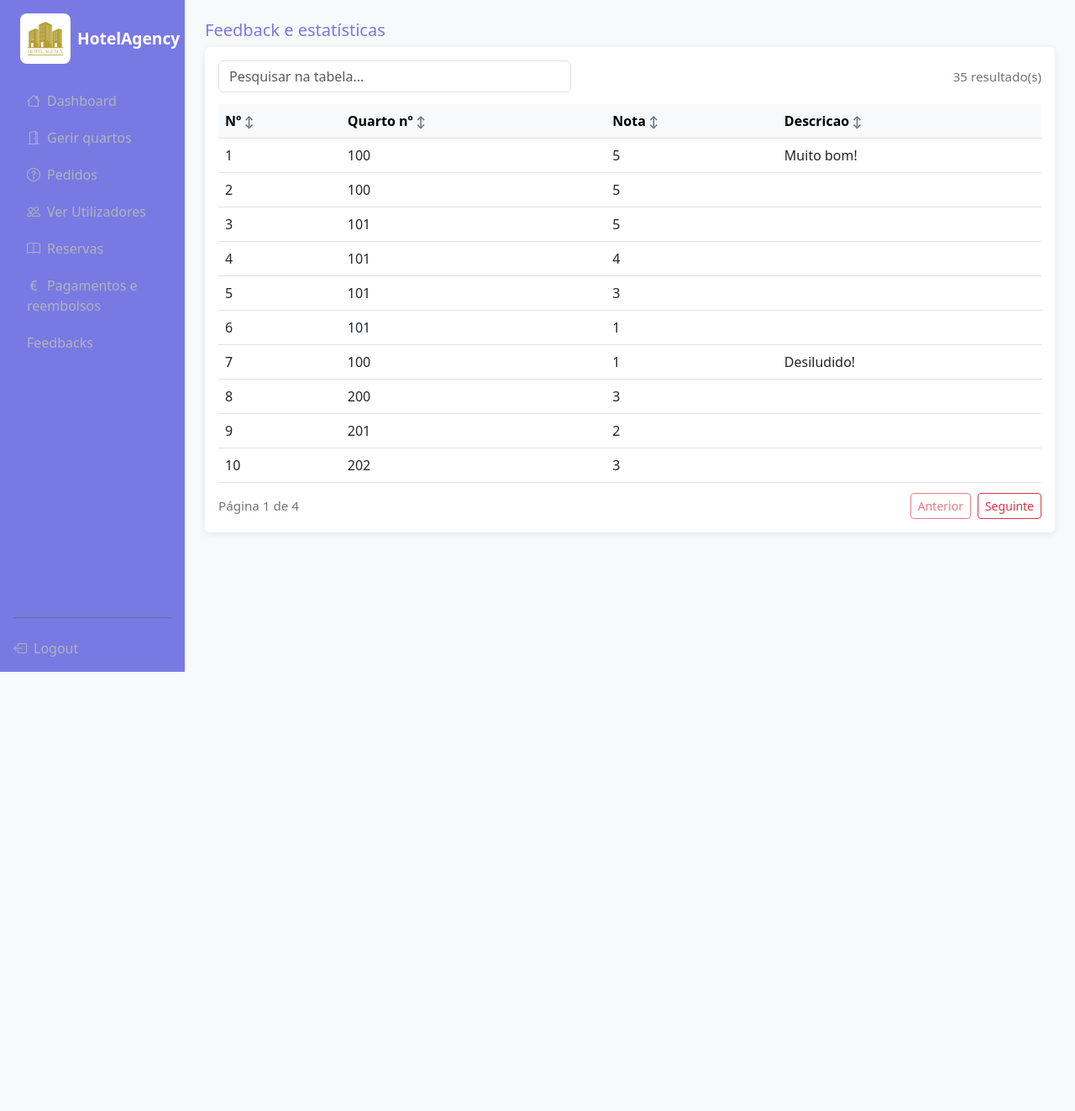
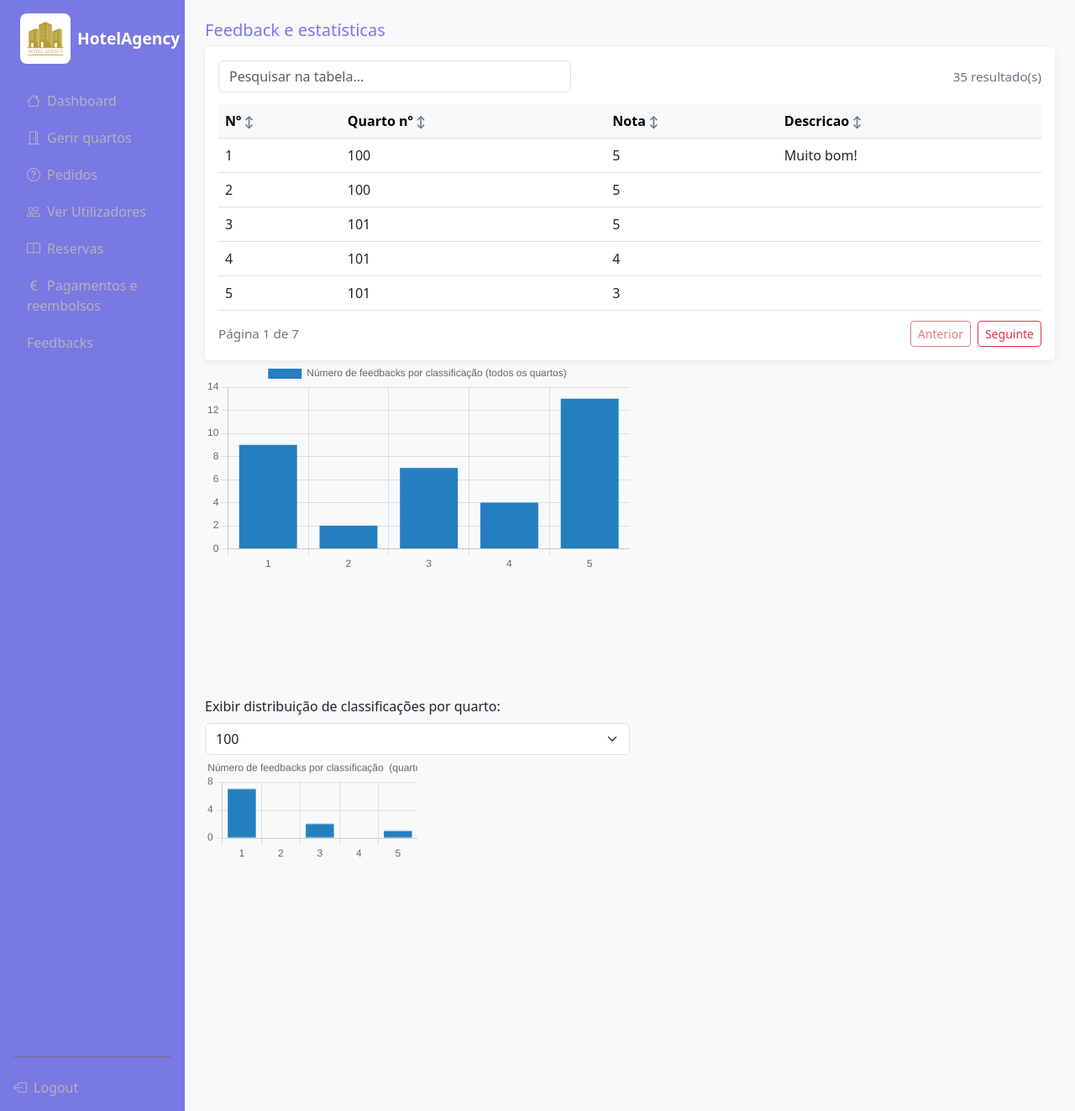
Before and after one commit to BrunoMota97/HotelAgency, a Flask app: page /admin/feedbacks in a window 1280 px wide. Shown: the whole page at 84% size. Before the commit the page ends 800 px from the top, so only its background shows below. Run offline with Flask 3, Linux system fonts and the light colour scheme; a user stored in the database is signed in; parts of the project's set-up code (start-up, migrations or seed data) failed here and were passed over; some libraries are stand-ins or nearby versions.

Commit message:
Gráfico de barras (feedback)

```diff
--- a/routes/admin.py
+++ b/routes/admin.py
@@ -223,4 +223,16 @@ def show_feedback_status():
     #item_feedback = Feedback.query.filter_by(idQuarto=booking.quarto.numero).all()
     #soma= sum(f.nota for f in item_feedback)
     #media=soma/total
-    return render_template('/admin/show_feedback_status.html',all_feedbacks=all_feedbacks)
+    labels = ['1', '2', '3', '4', '5']
+    #nivel_1=Feedback.query.filter_by(nota=1).count()
+    #nivel_2=Feedback.query.filter_by(nota=2).count()
+    #nivel_3=Feedback.query.filter_by(nota=3).count()
+    #nivel_4=Feedback.query.filter_by(nota=4).count()
+    #nivel_5=Feedback.query.filter_by(nota=5).count()
+    rooms = Quarto.query.all()
+    data = [Feedback.query.filter_by(nota=i).count() for  i in range (1,6)]
+
+    quarto = 302
+    data_quarto = [Feedback.query.filter_by(idQuarto=302,nota=i).count() for  i in range (1,6)]
+
+    return render_template('/admin/show_feedback_status.html',all_feedbacks=all_feedbacks,quarto=quarto,rooms=rooms,labels=labels, data=data,data_quarto=data_quarto)
--- a/templates/admin/show_feedback_status.html
+++ b/templates/admin/show_feedback_status.html
@@ -1,10 +1,11 @@
 {%extends 'base.html'%}
 {% block title %}Feedback{% endblock %}
 {% block content %}
+ <script src="https://cdn.jsdelivr.net/npm/chart.js"></script>
 <h5 style="color:#7979e3">Feedback e estatísticas</h5>
 <div class="card p-3">
 <div class="table-responsive">
-     <table class="table table-hover mb-0" data-dynamic-table data-page-size="10">
+     <table class="table table-hover mb-0" data-dynamic-table data-page-size="5">
        <thead class="table-light">
         <tr>
         <th>Nº</th>
@@ -28,4 +29,67 @@
 </div>
 </div>
 
+<div style="height: 50vh; width: 50%;">
+        <canvas id="myChart"></canvas>
+    </div>
+ <div class="col-md-6">
+                                <label class="form-label">Exibir distribuição de classificações por quarto:</label>
+                                <select name="nota" class="form-select">
+                                 {% for room in rooms %}
+                                 <option value="{{room.value}}" >{{room.numero}}</option>
+                                 {% endfor %}
+                                </select>
+                                 <div style="height: 50vh; width: 50%;">
+        <canvas id="myChart2"></canvas>
+    </div>
+    </div>
+
+ <script>
+        const labels = JSON.parse('{{ labels | tojson | safe }}');
+        const chartData = JSON.parse('{{ data | tojson | safe }}');
+
+        const data = {
+            labels: labels,
+            datasets: [{
+                label: 'Número de feedbacks por classificação (todos os quartos)',
+                backgroundColor: 'rgb(36, 127, 191)',
+                borderColor: 'rgb(36, 127, 191)',
+                data: chartData,
+            }]
+        };
+
+        const config = {
+            type: 'bar',
+            data: data,
+            options: { maintainAspectRatio: true }
+        };
+
+        const myChart = new Chart(
+            document.getElementById('myChart'),
+            config
+        );
+
+        const chartData_quarto = JSON.parse('{{ data_quarto | tojson | safe }}');
+
+         const data_quarto = {
+            labels: labels,
+            datasets: [{
+                label: 'Número de feedbacks por classificação  (quarto nº{{quarto}})',
+                backgroundColor: 'rgb(36, 127, 191)',
+                borderColor: 'rgb(36, 127, 191)',
+                data: chartData_quarto,
+            }]
+        };
+
+        const config1 = {
+            type: 'bar',
+            data: data_quarto,
+            options: { maintainAspectRatio: true }
+        };
+
+        const myChart2 = new Chart(
+            document.getElementById('myChart2'),
+            config1
+        );
+    </script>
 {% endblock %}
```
Also changed, not shown: static/js/chart.js (added, +25 -0 lines).
